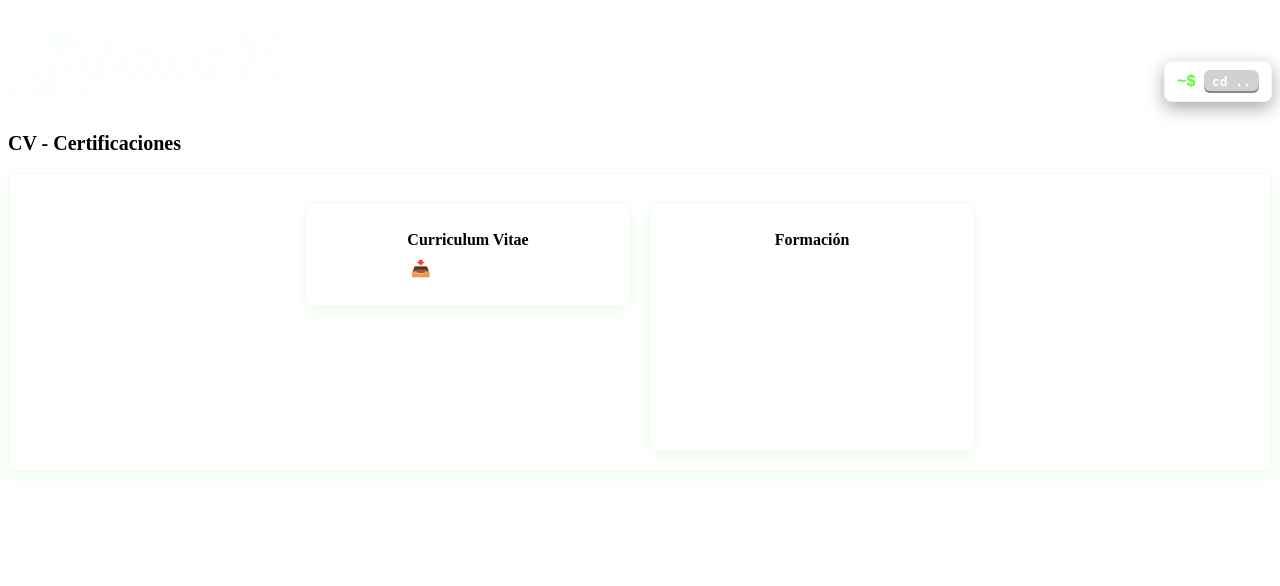
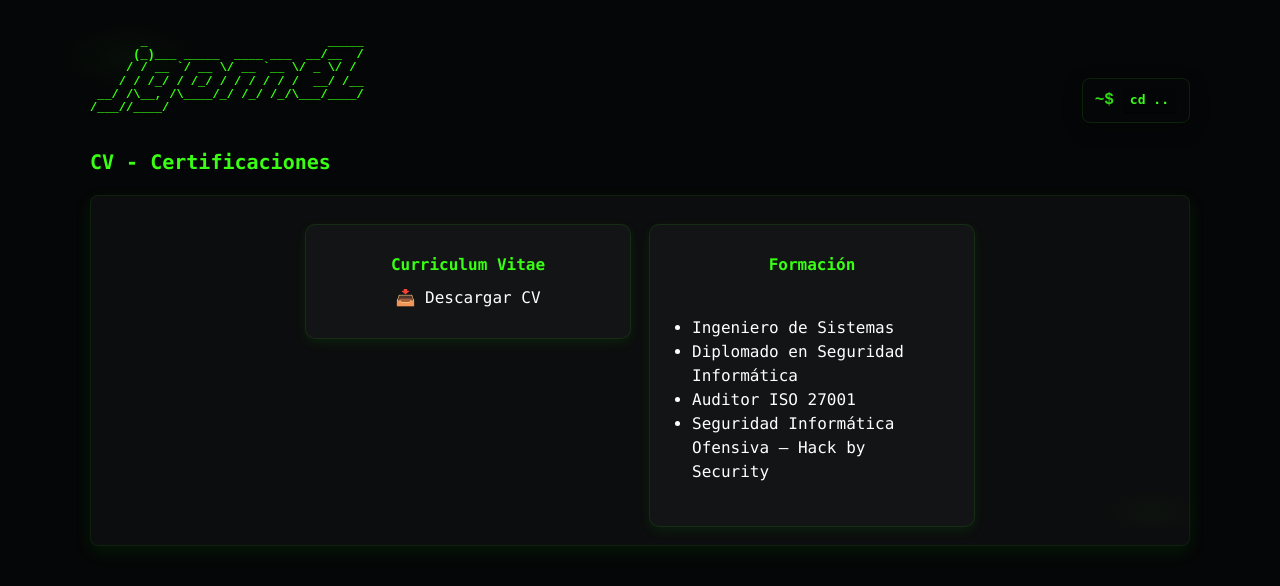
Before and after one commit to jonathang88/jonathangomez.qzz.io, a PHP site: page /cv/index.html in a window 1280 px wide. Shown: the top 586 px of the page. Run offline with PHP 8.4, Linux system fonts and the light colour scheme.

Commit message:
Update styles2.css

```diff
--- a/css/styles2.css
+++ b/css/styles2.css
@@ -1,4 +1,26 @@
+:root {
+  --accent: #39ff14;
+  --accent-dim: #22b30e;
+  --muted: #9aa0a6;
+  --card: rgba(255,255,255,0.03);
+  --bg: #050607;
+  --maxw: 1100px;
+}
 
+
+body {
+  font-family: ui-monospace, SFMono-Regular, Menlo, Monaco, "Roboto Mono", monospace;
+  background:
+    radial-gradient(1200px 600px at 10% 10%, rgba(57,255,20,0.03), transparent 6%),
+    radial-gradient(900px 400px at 90% 90%, rgba(57,255,20,0.02), transparent 6%),
+    var(--bg);
+  color: var(--accent);
+  margin: 0;
+  padding: 24px;
+  line-height: 1.45;
+  -webkit-font-smoothing: antialiased;
+  -moz-osx-font-smoothing: grayscale;
+}
   .container {
     max-width: var(--maxw);
     margin: 0 auto;
```
